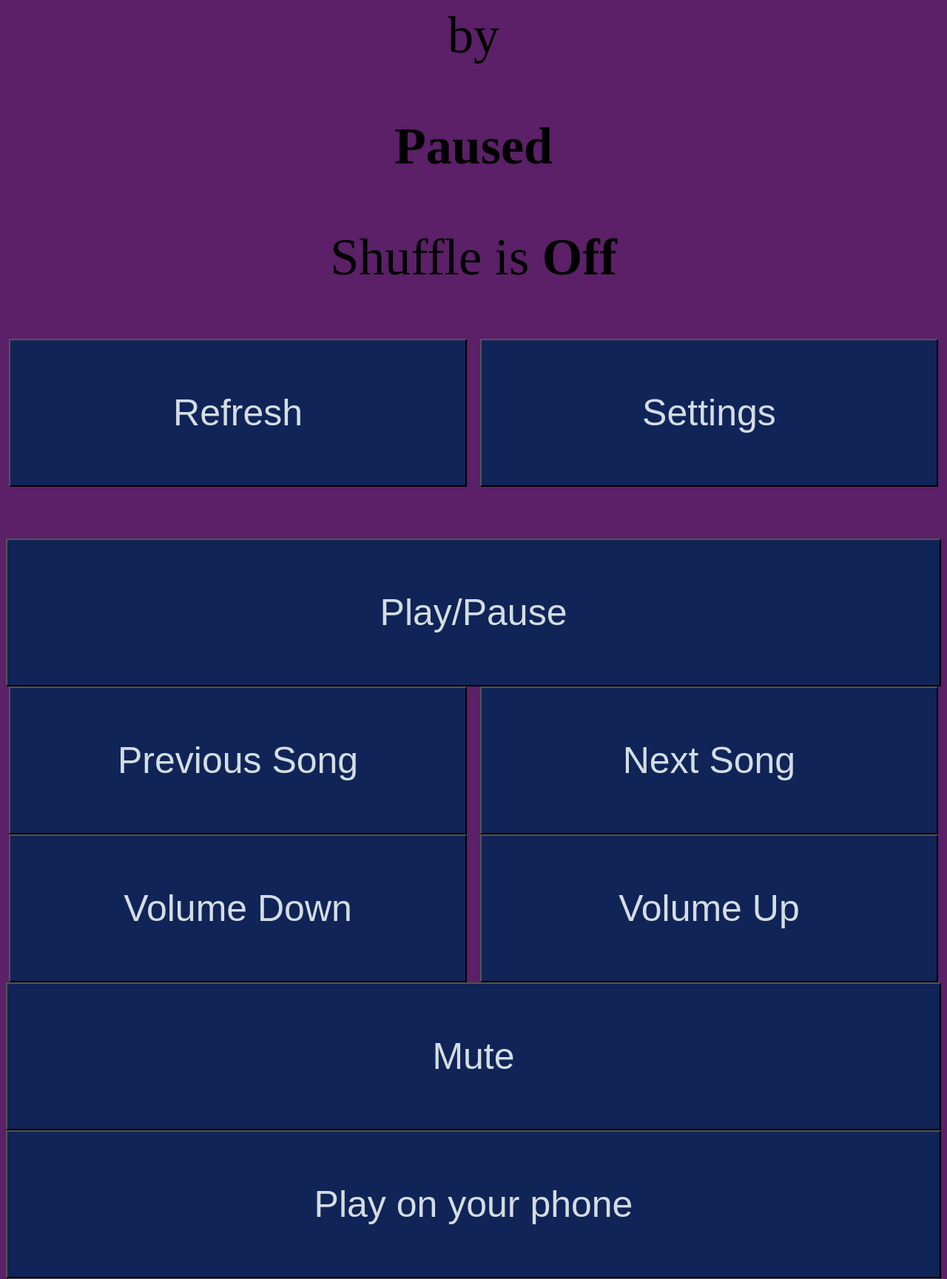
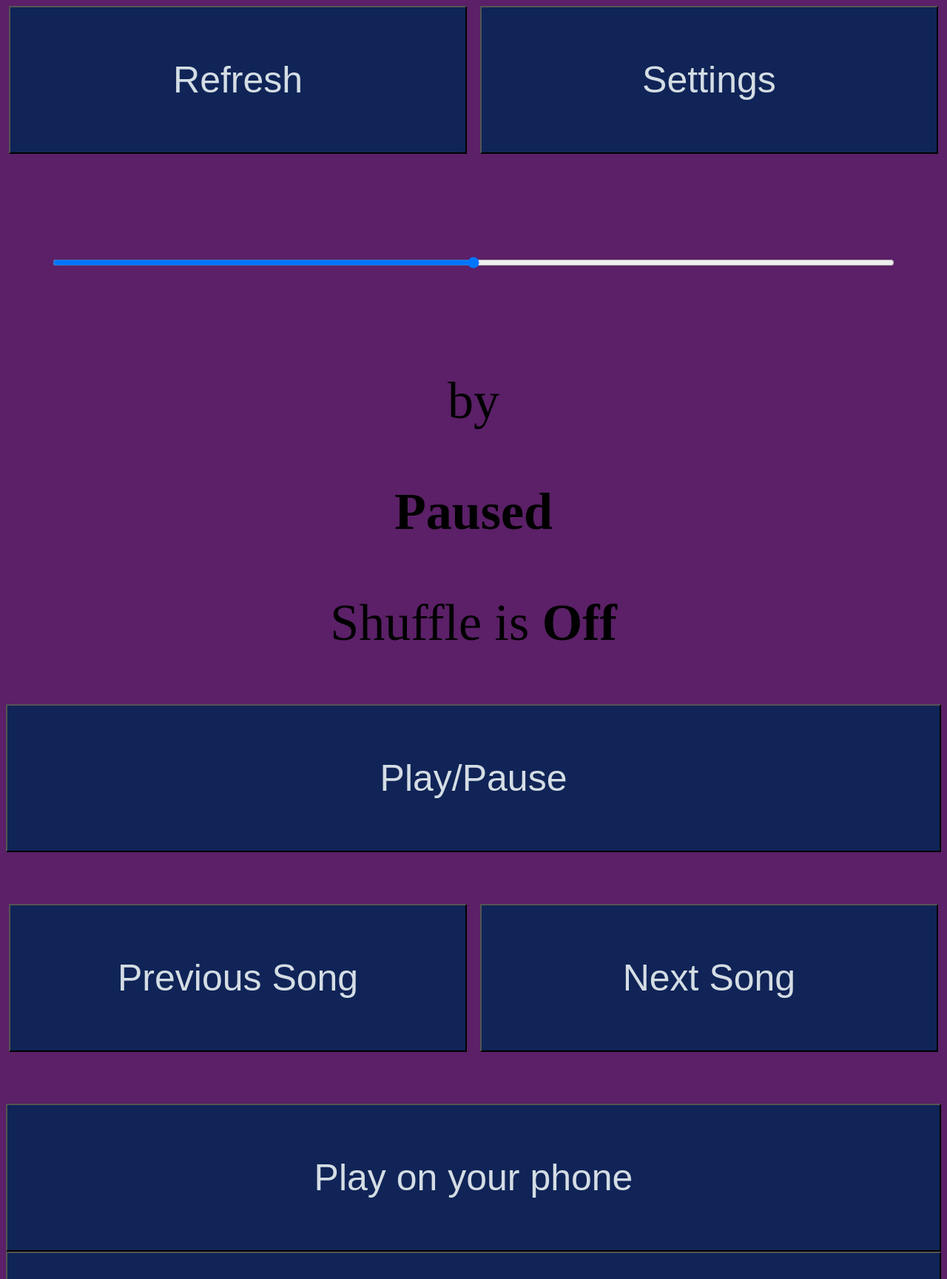
Before and after one commit to godimath/pijukebox, a PHP site: page / in a window 1280 px wide. Shown: the top 1729 px of the page at 74% size. Run offline with PHP 8.4, Linux system fonts and the light colour scheme.

Commit message:
added/fixed slider volume control

```diff
--- a/webpage/action.php
+++ b/webpage/action.php
@@ -11,6 +11,11 @@
 		$stat=$_GET["stats"];
 		echo shell_exec("python ../scripts/python/musicAction.py $stat");
 	}
+	if(isset($_GET["volume"])){
+		$volume=$_GET["volume"];
+		echo shell_exec("sudo -u tony ../scripts/bash/setVolume.sh $volume");
+	}
+
 
         #if(isset($_POST["id"])){
         #       $id=$_POST["id"];
--- a/webpage/index.php
+++ b/webpage/index.php
@@ -2,6 +2,13 @@
 <link rel="stylesheet" href="/style.css">
 <body class="body">
 <center>
+</p>
+<button class=half-button onclick=refreshPage("/")>Refresh</button>
+<button class=half-button onclick=refreshPage("/settings.php")>Settings</button>
+</p>
+<p>
+<input type="range" class="slider" id="volumeSlider" onchange="setVolume()">
+</p>
 <p id="stats">
 <?php
         $newArtist = shell_exec("python ../scripts/python/musicAction.py artist");
@@ -25,18 +32,15 @@
 
 
 ?>
+
+<p>
+<button id=playtoggle class="button" onclick=sendMusicAction('S')>Play/Pause</button>
 </p>
-<button class=half-button onclick=refreshPage("/")>Refresh</button>
-<button class=half-button onclick=refreshPage("/settings.php")>Settings</button><p>
-<button id=playtoggle class="button" onclick=sendMusicAction('S')>Play/Pause</button>
 
+<p>
 <button class="half-button" onclick=sendMusicAction('L')>Previous Song</button>
 <button class="half-button" onclick=sendMusicAction('R')>Next Song</button>
-
-<button class="half-button" onclick=sendMusicAction('D')>Volume Down</button>
-<button class="half-button" onclick=sendMusicAction('U')>Volume Up</button>
-
-<button id=mutetoggle class="button" onclick=sendMusicAction('M')>Mute</button>
+</p>
 
 <?php
 
--- a/webpage/scripts.js
+++ b/webpage/scripts.js
@@ -1,5 +1,12 @@
 var eggs = ["Hey, don't click me!", "Why did you click me again?", "Why are you doing this?", "Seriously, nothing is gonna happen.", "Staaaahp", "Fuck you, I'm running out of things to say!", "I should probably make this do something useful...", "This is easier, though.", "I can't believe you're still clicking.", "I can't believe I'm still typing these out.", "You wanna party?"];
 var eggCount = 0;
+
+function setVolume(){
+	var newVol = document.getElementById("volumeSlider").value;
+	var h = new XMLHttpRequest();
+	h .open( "GET", "/action.php?volume="+newVol,false);
+	h.send(null);
+}
 
 function updateStats(){
 	var h = new XMLHttpRequest();
--- a/webpage/style.css
+++ b/webpage/style.css
@@ -2,9 +2,18 @@ body{
 	background-color: 5b2067;
 	font-size: 70px;
 }
+
+.slider{
+	color: d4dde4;
+	background-color: 102457;
+	width:90%;
+	height: 150px;
+	font-size: 30px;
+}
+
 .half-button{
         background-color: 102457;
-	color: d4dde4;
+		color: d4dde4;
         width: 49%;
         height: 200;
         font-size: 50;
```
Also changed, not shown: webpage/template.css (+9 -1 lines), 1 other file.
